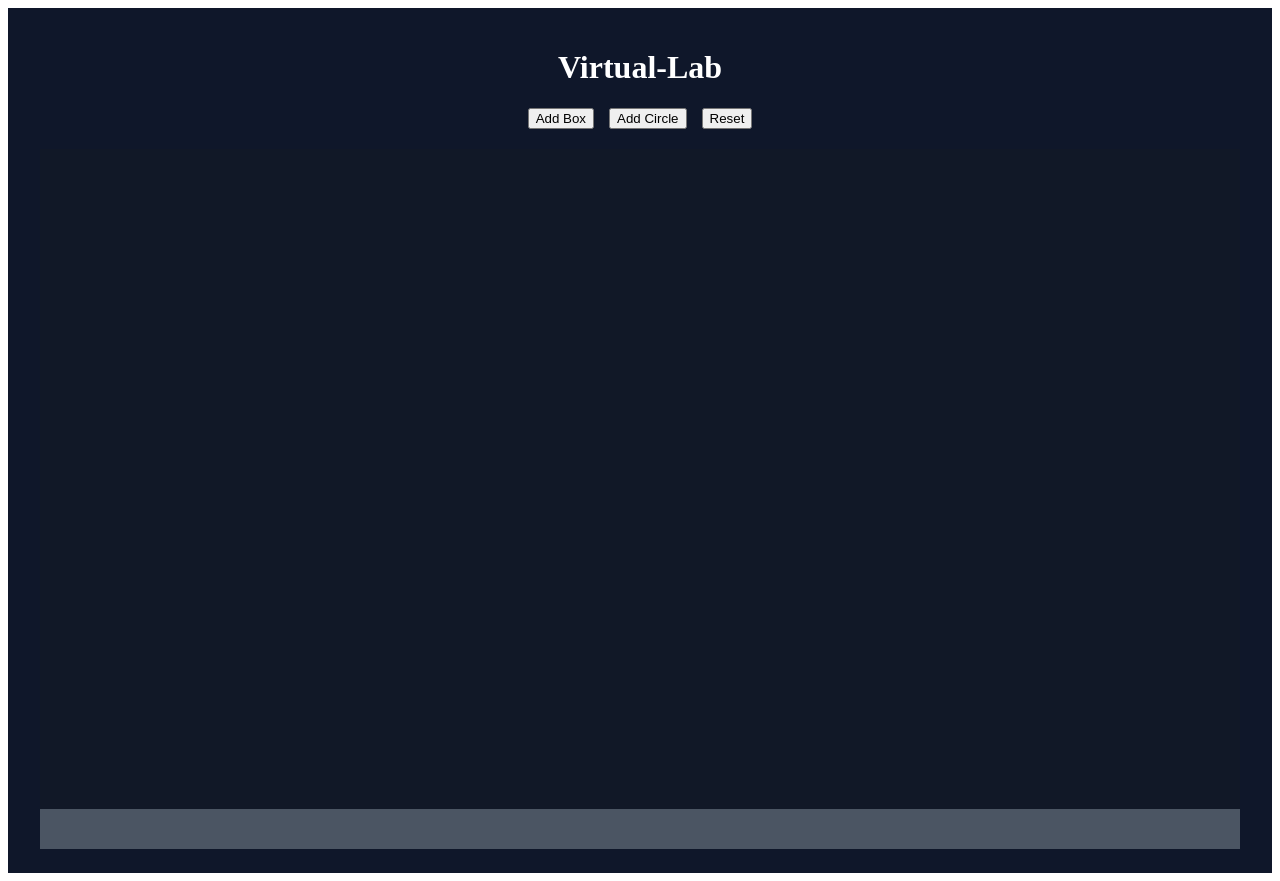
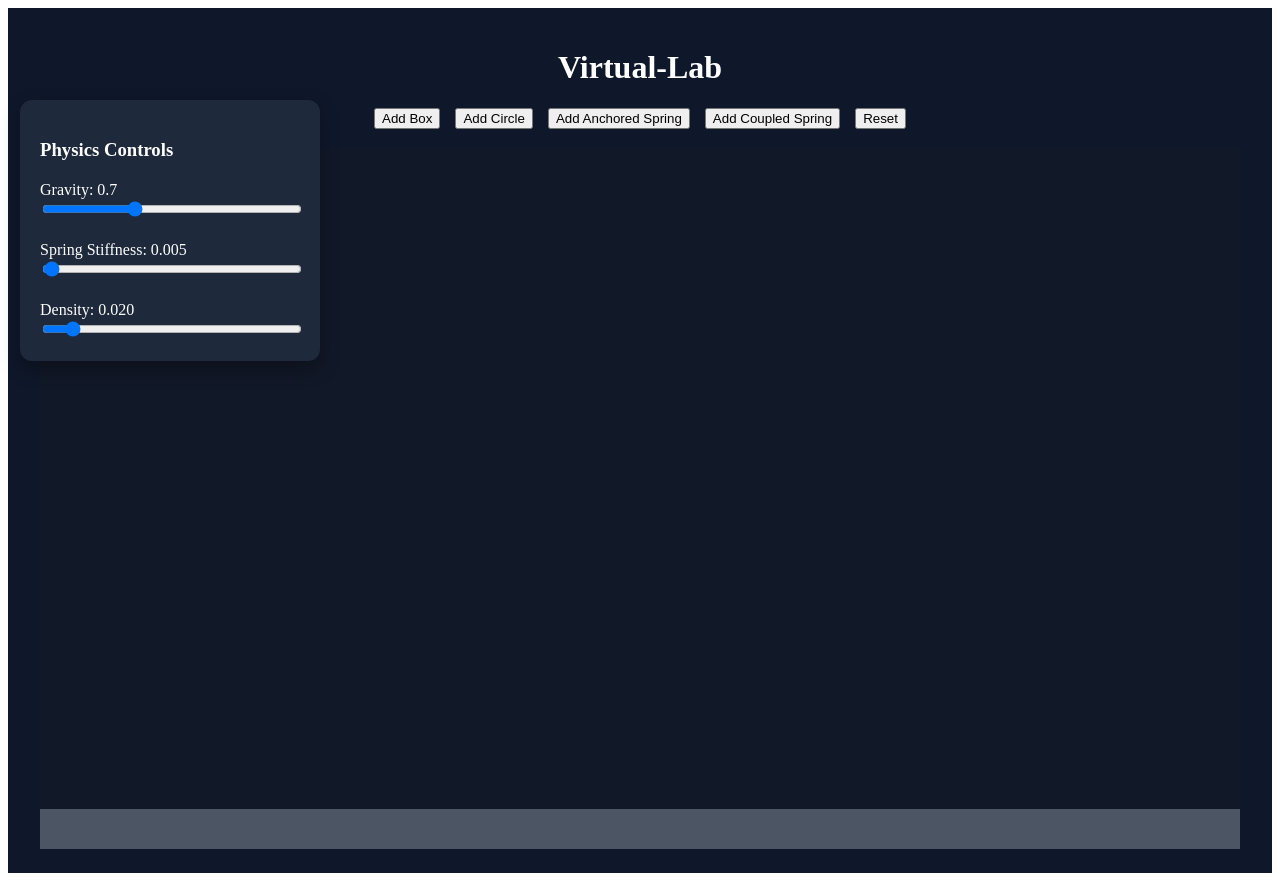
Before and after one commit to Tink-435/Virtual-lab, a React (Vite) app: page / in a window 1280 px wide. Built offline with nearby package versions, Linux system fonts and the light colour scheme.

Commit message:
feat: add interactive spring systems and real-time physics controls

```diff
--- a/src/App.jsx
+++ b/src/App.jsx
@@ -1,7 +1,10 @@
-import { useEffect, useRef } from "react";
+import { useEffect, useRef, useState } from "react";
 import Matter from "matter-js";
 
 function App() {
+  const [gravity, setGravity] = useState(0.7);
+  const [springStiffness, setSpringStiffness] = useState(0.005);
+  const [density, setDensity] = useState(0.02);
   const sceneRef = useRef(null);
   const engineRef = useRef(null);
   const mouseConstraintRef = useRef(null);
@@ -15,10 +18,12 @@ function App() {
   Composite,
   Mouse,
   MouseConstraint,
+  Constraint
 } = Matter;
 
+
     const engine = Engine.create();
-    engine.gravity.y = 0.7;
+    engine.gravity.y = gravity;
     engineRef.current = engine;
 
     const render = Render.create({
@@ -31,6 +36,8 @@ function App() {
         background: "#111827",
       },
     });
+
+
 
     const ground = Bodies.rectangle(600, 680, 1200, 40, {
       isStatic: true,
@@ -70,6 +77,11 @@ function App() {
       render.canvas.remove();
     };
   }, []);
+  useEffect(() => {
+  if (engineRef.current) {
+    engineRef.current.gravity.y = gravity;
+  }
+  }, [gravity]);
 
   const createGround = () => {
     return Matter.Bodies.rectangle(600, 680, 1200, 40, {
@@ -85,6 +97,7 @@ function App() {
       80,
       80,
       {
+        density,
         render: { fillStyle: "#3B82F6" },
       }
     );
@@ -98,11 +111,70 @@ function App() {
       100,
       40,
       {
+        density,
         render: { fillStyle: "#10B981" },
       }
     );
 
     Matter.Composite.add(engineRef.current.world, circle);
+  };
+  const addSpringPair = () => {
+  const box = Matter.Bodies.rectangle(650, 250, 80, 80, {
+    density,
+    render: {
+      fillStyle: "#F59E0B",
+    },
+  });
+
+  const spring = Matter.Constraint.create({
+    pointA: { x: 450, y: 150 },
+    bodyB: box,
+    stiffness: springStiffness,
+    damping: 0.05,
+    length: 200,
+    render: {
+      strokeStyle: "#FFFFFF",
+      lineWidth: 3,
+    },
+  });
+
+  Matter.Composite.add(engineRef.current.world, [
+    box,
+    spring,
+  ]);
+};
+const addCoupledSpring = () => {
+  const boxA = Matter.Bodies.rectangle(450, 250, 80, 80, {
+    density,
+    render: {
+      fillStyle: "#3B82F6",
+    },
+  });
+
+  const boxB = Matter.Bodies.rectangle(750, 250, 80, 80, {
+    density,
+    render: {
+      fillStyle: "#EF4444",
+    },
+  });
+
+  const spring = Matter.Constraint.create({
+    bodyA: boxA,
+    bodyB: boxB,
+    stiffness: springStiffness,
+    damping: 0.05,
+    length: 300,
+    render: {
+      strokeStyle: "#FFFFFF",
+      lineWidth: 3,
+    },
+  });
+
+  Matter.Composite.add(engineRef.current.world, [
+    boxA,
+    boxB,
+    spring,
+  ]);
 };
 
   const resetScene = () => {
@@ -130,6 +202,67 @@ function App() {
 
       <div
   style={{
+    position: "absolute",
+    left: "20px",
+    top: "100px",
+    width: "260px",
+    background: "#1E293B",
+    padding: "20px",
+    borderRadius: "12px",
+    color: "white",
+    boxShadow: "0 8px 20px rgba(0,0,0,0.3)"
+  }}
+>
+  <h3 style={{ marginBottom: "20px" }}>
+    Physics Controls
+  </h3>
+
+  <div style={{ marginBottom: "20px" }}>
+    <label>Gravity: {gravity.toFixed(1)}</label>
+    <input
+      type="range"
+      min="0"
+      max="2"
+      step="0.1"
+      value={gravity}
+      onChange={(e) => setGravity(Number(e.target.value))}
+      style={{ width: "100%" }}
+    />
+  </div>
+
+  <div style={{ marginBottom: "20px" }}>
+    <label>
+      Spring Stiffness: {springStiffness.toFixed(3)}
+    </label>
+    <input
+      type="range"
+      min="0.0001"
+      max="0.5"
+      step="0.0005"
+      value={springStiffness}
+      onChange={(e) =>
+        setSpringStiffness(Number(e.target.value))
+      }
+      style={{ width: "100%" }}
+    />
+  </div>
+
+  <div>
+    <label>Density: {density.toFixed(3)}</label>
+    <input
+      type="range"
+      min="0.001"
+      max="0.2"
+      step="0.001"
+      value={density}
+      onChange={(e) => setDensity(Number(e.target.value))}
+      style={{ width: "100%" }}
+    />
+  </div>
+</div>
+
+      <div
+        style={{
           display: "flex",
           justifyContent: "center",
           gap: "15px",
@@ -138,6 +271,10 @@ function App() {
       >
         <button onClick={addBox}>Add Box</button>
         <button onClick={addCircle}>Add Circle</button>
+        <button onClick={addSpringPair}>Add Anchored Spring</button>
+        <button onClick={addCoupledSpring}>
+  Add Coupled Spring
+</button>
         <button onClick={resetScene}>Reset</button>
       </div>
 
```
Lines whose indentation alone changed are shown as unchanged.
